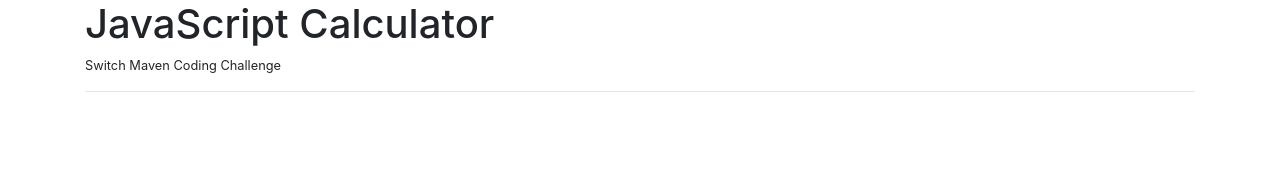
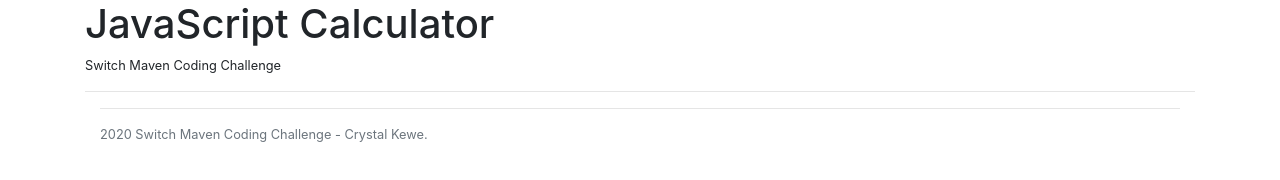
Before and after one commit to cravenhoff/switch_maven_bootcamp, a plain HTML site: page application_stage/01_js_calculator/index.html in a window 1280 px wide. Drawn offline with nearby package versions, Linux system fonts and the light colour scheme.

Commit message:
Add FORM Structure and Footer Content
Added the structure of the FORM Element and Footer Content for the Web App.

```diff
--- a/application_stage/01_js_calculator/index.html
+++ b/application_stage/01_js_calculator/index.html
@@ -23,7 +23,25 @@
 
 	    <!-- Calculator Container -->
 	    <div class="calculator">
+		    <form>
+			    <!-- Input Fields: Operands -->
+
+			    <!-- Optional Input Field: Operations -->
+
+			    <!-- Submit Button -->
+
+		    </form>
+
+		    <!-- Results Container -->
+
 	    </div>
+
+	    <!-- Footer -->
+	    <footer class="footer">
+		    <div class="container">
+			    <hr><small class="text-muted">2020 Switch Maven Coding Challenge - Crystal Kewe.</small>
+		    </div>
+	    </footer>
     </div>
   </body>
 </html>
```
